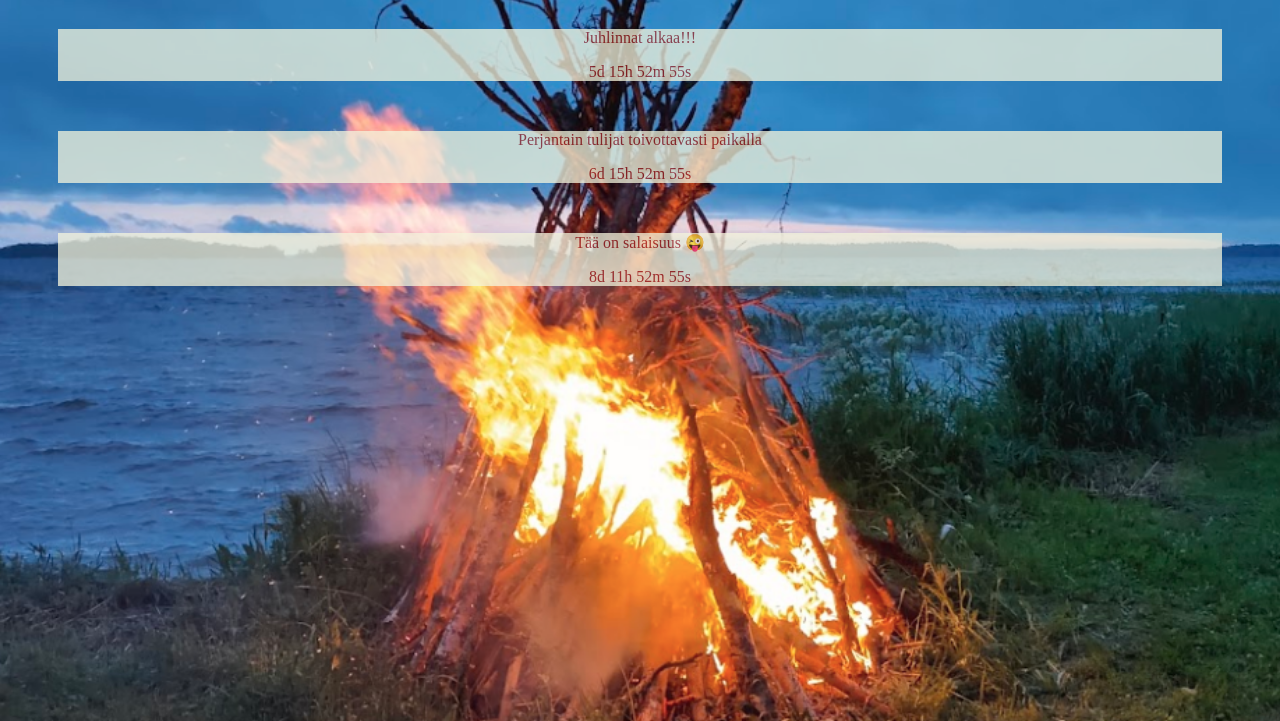
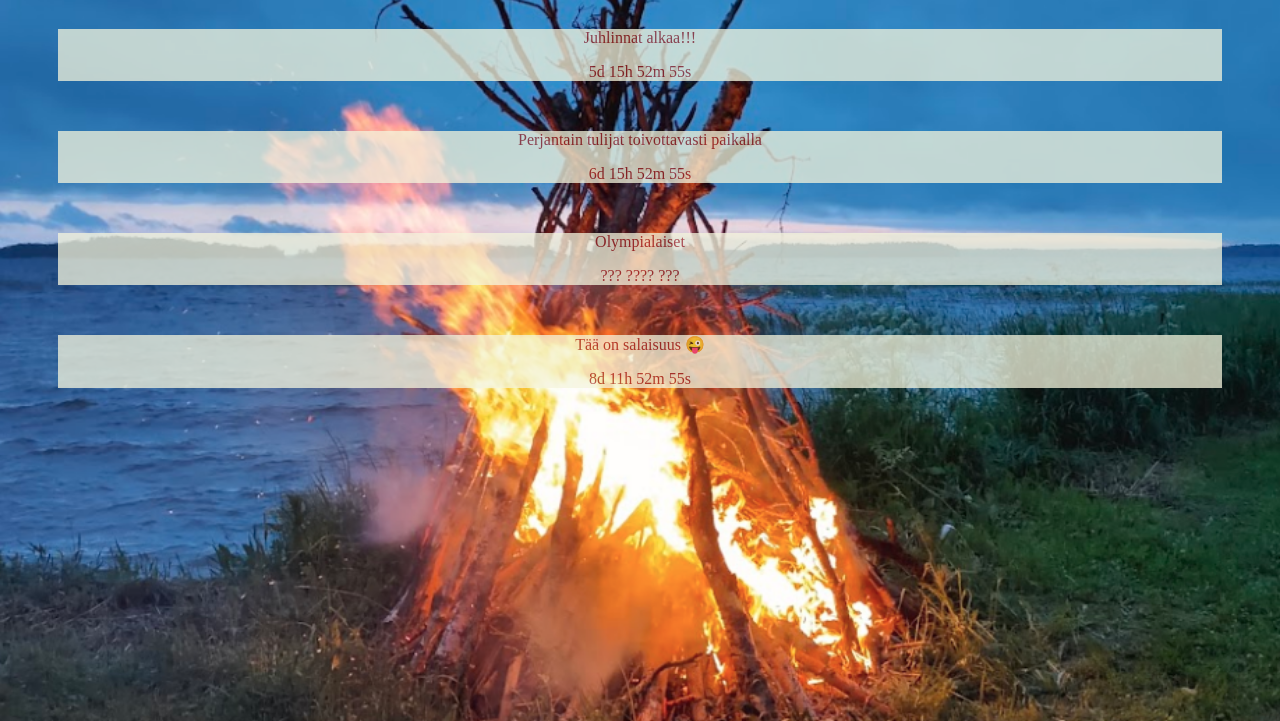
Before and after one commit to hudegit/juhannusajastin, a plain HTML site: page index.html in a window 1280 px wide. Shown: the part 79-800 px from the top of the page. Drawn offline with Linux system fonts and the light colour scheme; files whose address does not match are found by name.

Commit message:
lisätty ajastin odottamaan, kommentoituna odottaa

```diff
--- a/index.html
+++ b/index.html
@@ -16,6 +16,11 @@
         <p>Perjantain tulijat toivottavasti paikalla</p>
         <p id="perjantaiStart"></p>
     </div>
+    <div>
+        <p>Olympialaiset</p>
+        <!-- <p id="olympialaiset"></p> -->
+         <p>??? ???? ???</p>
+    </div>
     <div class="salaisuus">
         <p>Tää on salaisuus &#128540;</p>
         <p id="secret"></p>
--- a/js/function.js
+++ b/js/function.js
@@ -31,7 +31,7 @@ function createCustomTimer(targetDate, startDate, elementId, expiredMessage) {
 var timer1 = createCustomTimer("Jun 19, 2025 14:00", "Jun 13, 2025 22:07", "torstaiStart", "JUHLITAAN")
 var timer2 = createCustomTimer("Jun 20, 2025 14:00", "Jun 13, 2025 22:07", "perjantaiStart", "NYT JUHLITAAN KOKO PORUKLLA")
 var timer3 = createCustomTimer("Jun 22, 2025 10:00", "Jun 13, 2025 22:07", "secret", "EN JUO ENÄÄ KOSKAAN &#129314; (paitsi seuraavan kerran)")
-
+// var timer4 = createCustomTimer("Jun 22, 2025 10:00", "Jun 13, 2025 22:07", "olympialaiset", "Vain parhaat voittaa)")
 
 // ALKUPERÄINEN
 // var countDownDate = new Date("Jun 19, 2025 14:00").getTime()
```
